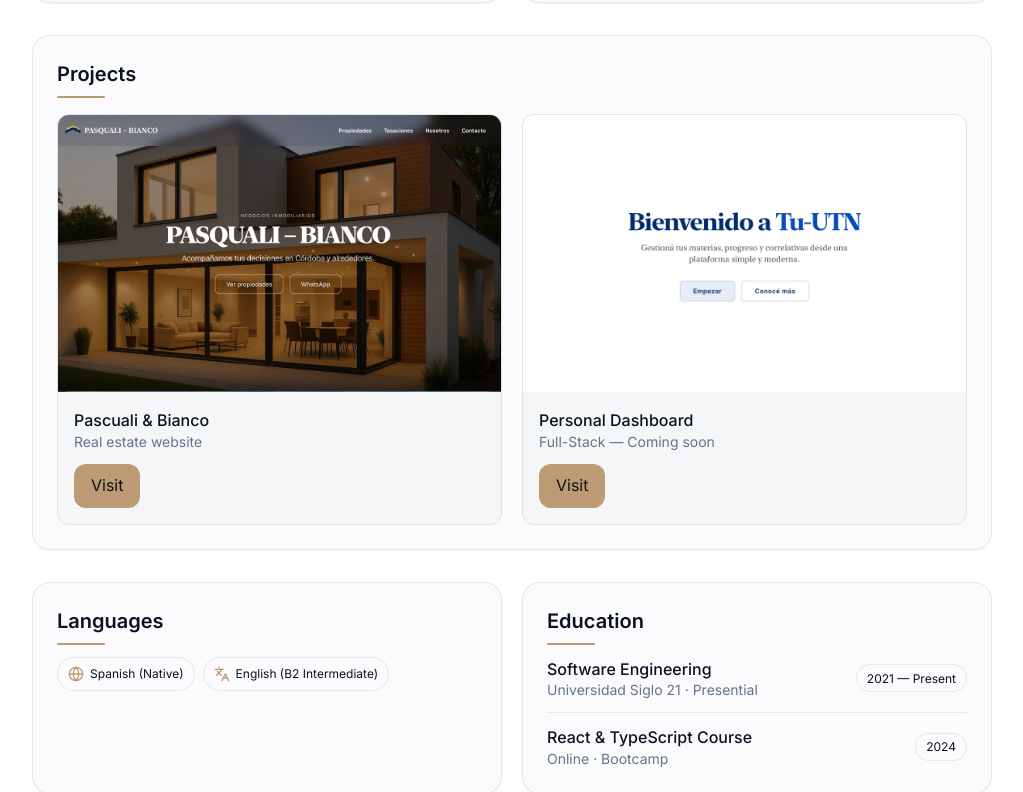
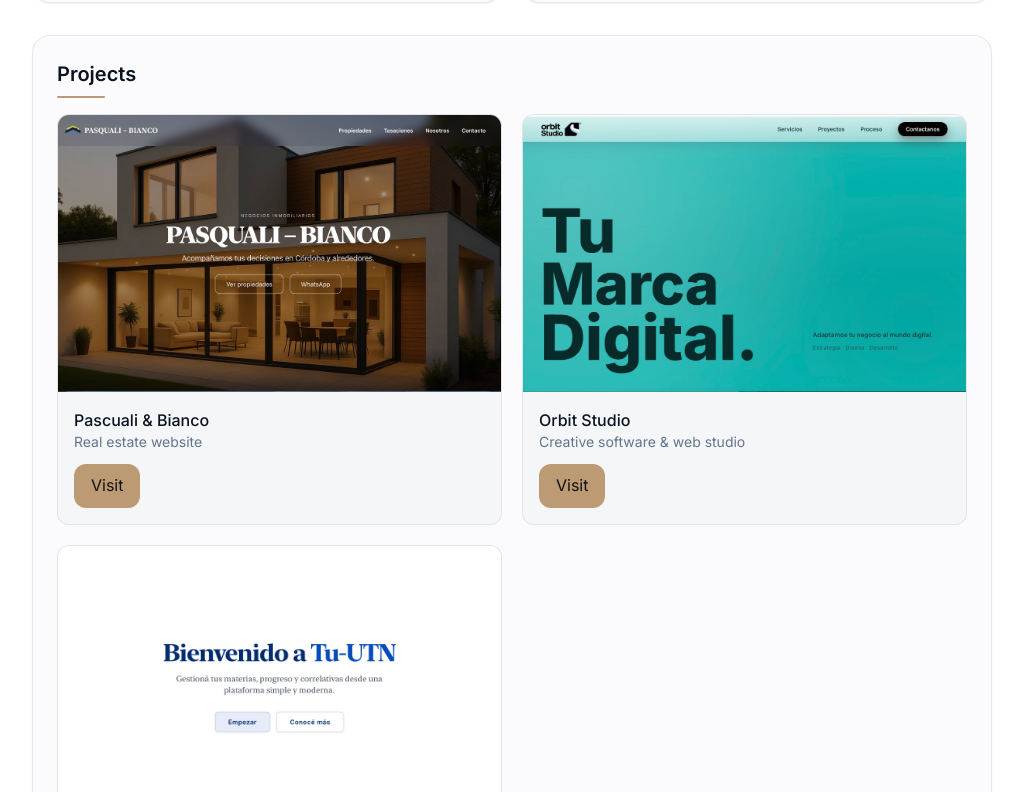
Before and after one commit to tomiggg/portfolio, a Next.js app: page / in a window 1280 px wide. Shown: the part 728-1520 px from the top of the page, without its empty margins (128-1151 px from the left). Built offline with nearby package versions, Linux system fonts and the light colour scheme.

Commit message:
fix projects

```diff
--- a/src/app/layout.tsx
+++ b/src/app/layout.tsx
@@ -7,7 +7,12 @@
 export const metadata: Metadata = {
   title: "Portfolio",
   description: "Portfolio personal",
-  icons: { icon: [{ url: "/favicon.ico?v=4", sizes: "any" }] },
+  icons: {
+    icon: [
+      { url: "/favicon.ico?v=5", sizes: "any" },                // ICO (prioritario)
+      { url: "/icon-512.png?v=5", sizes: "512x512", type: "image/png" }, // PNG
+    ],
+  },
 };
 
 export default function RootLayout({ children }: { children: React.ReactNode }) {
--- a/src/app/page.tsx
+++ b/src/app/page.tsx
@@ -73,6 +73,14 @@
                 href="https://pascuali-bianco.vercel.app/"
                 imageSrc="/images/projects/pascuali-preview.jpg"
               />
+
+                <ProjectCard
+                  title="Orbit Studio"
+                  subtitle="Creative software & web studio"
+                  href="https://orbit-studio-six.vercel.app/"
+                  imageSrc="/images/projects/orbit-studio-preview.jpg"
+                />
+
 
               <ProjectCard
                 title="Personal Dashboard"
```
Also changed, not shown: public/icon-512.png (added), public/images/projects/orbit-studio-preview.jpg (added).
